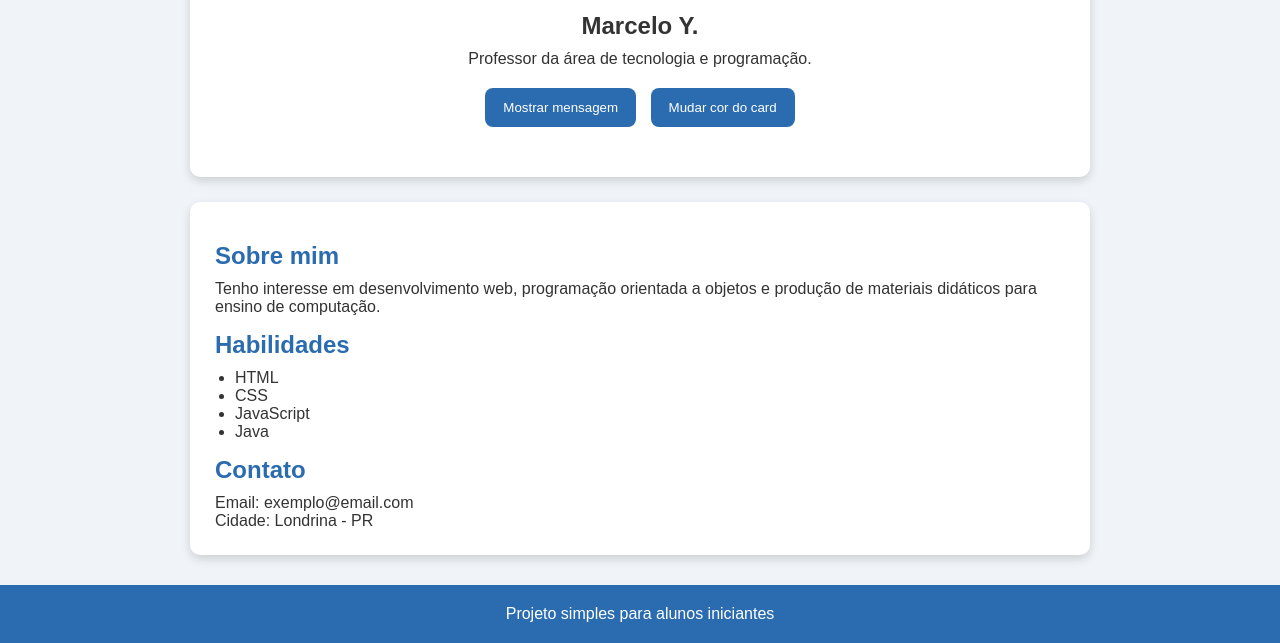
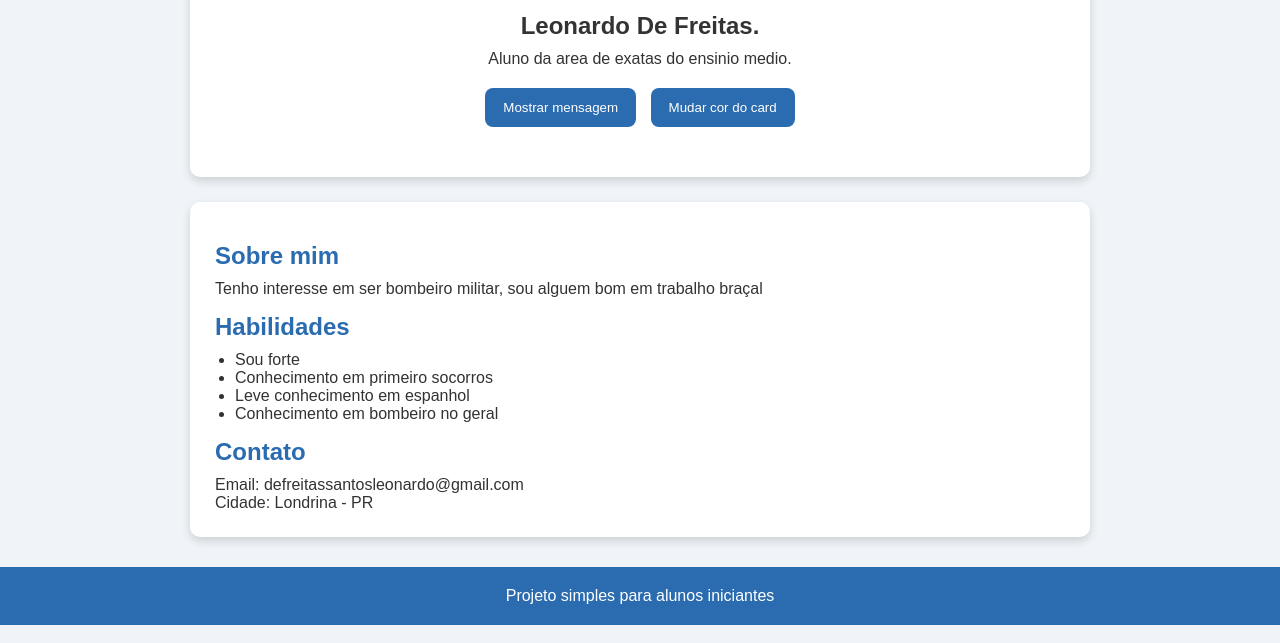
Before and after one commit to Leonardofembo/pizza-mozzarella, a plain HTML site: page index.html in a window 1280 px wide. Shown: the part 196-839 px from the top of the page. Drawn offline with Linux system fonts and the light colour scheme.

Commit message:
nyoooooooooo-oh~

```diff
--- a/index.html
+++ b/index.html
@@ -17,8 +17,8 @@
         <section class="apresentacao"> <!-- seção de apresentação com classe para estilização no CSS -->
             <img src="foto.jpg" alt="Foto de perfil"> <!-- imagem de perfil; o alt descreve a imagem caso ela não carregue -->
 
-            <h2>Marcelo Y.</h2> <!-- nome da pessoa -->
-            <p>Professor da área de tecnologia e programação.</p> <!-- descrição curta da pessoa -->
+            <h2>Leonardo De Freitas.</h2> <!-- nome da pessoa -->
+            <p>Aluno da area de exatas do ensinio medio.</p> <!-- descrição curta da pessoa -->
 
             <button id="btnMensagem">Mostrar mensagem</button> <!-- botão que mostrará uma mensagem usando JavaScript -->
             <button id="btnCor">Mudar cor do card</button> <!-- botão que mudará a cor do card usando JavaScript -->
@@ -29,20 +29,20 @@
         <section class="informacoes"> <!-- seção com informações adicionais -->
             <h2>Sobre mim</h2> <!-- subtítulo da seção -->
             <p> <!-- início do parágrafo -->
-                Tenho interesse em desenvolvimento web, programação orientada a objetos
-                e produção de materiais didáticos para ensino de computação.
+                Tenho interesse em ser bombeiro militar, sou alguem bom
+                em trabalho braçal
             </p> <!-- fim do parágrafo -->
 
             <h2>Habilidades</h2> <!-- subtítulo da seção de habilidades -->
             <ul> <!-- início de uma lista não ordenada -->
-                <li>HTML</li> <!-- item da lista -->
-                <li>CSS</li> <!-- item da lista -->
-                <li>JavaScript</li> <!-- item da lista -->
-                <li>Java</li> <!-- item da lista -->
+                <li>Sou forte</li> <!-- item da lista -->
+                <li>Conhecimento em primeiro socorros</li> <!-- item da lista -->
+                <li>Leve conhecimento em espanhol</li> <!-- item da lista -->
+                <li>Conhecimento em bombeiro no geral</li> <!-- item da lista -->
             </ul> <!-- fim da lista -->
 
             <h2>Contato</h2> <!-- subtítulo da seção de contato -->
-            <p>Email: exemplo@email.com</p> <!-- informação de email -->
+            <p>Email: defreitassantosleonardo@gmail.com</p> <!-- informação de email -->
             <p>Cidade: Londrina - PR</p> <!-- informação de cidade -->
         </section> <!-- fim da seção de informações -->
     </main> <!-- fim do conteúdo principal -->
```
